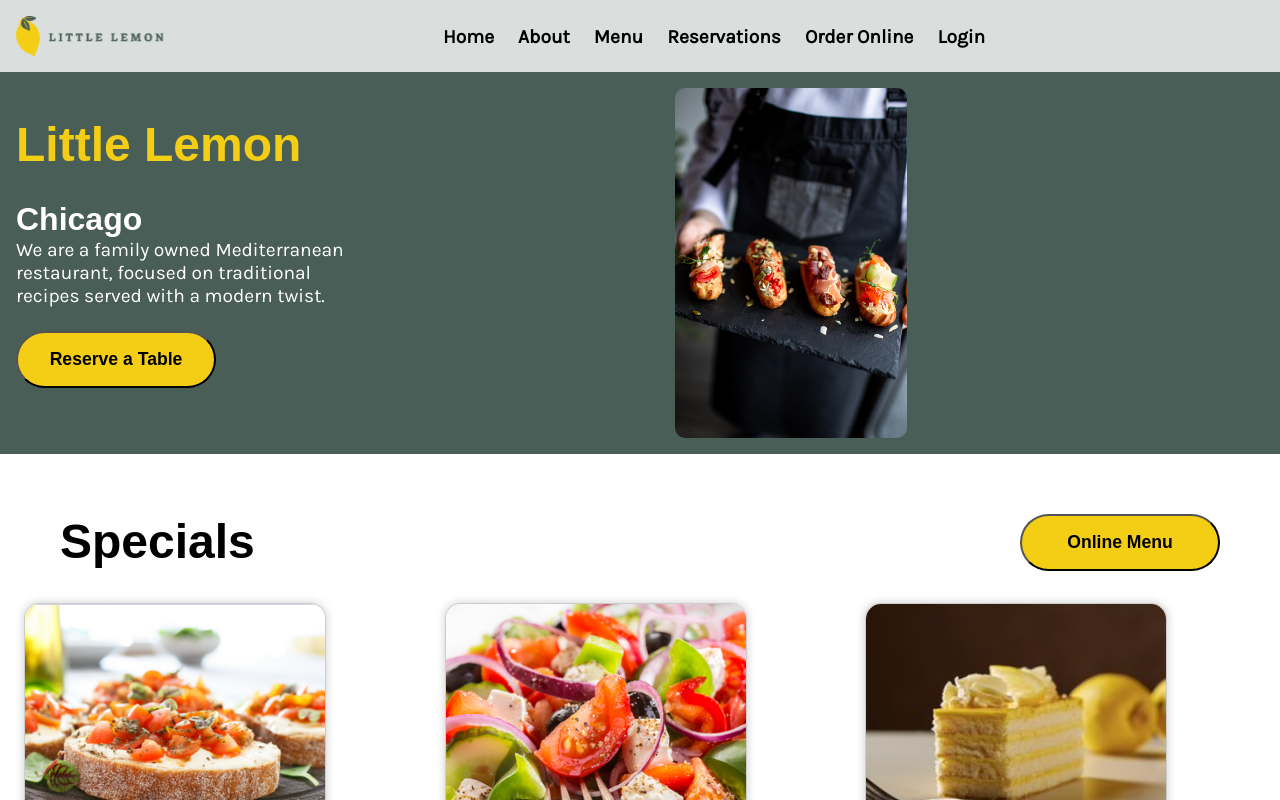
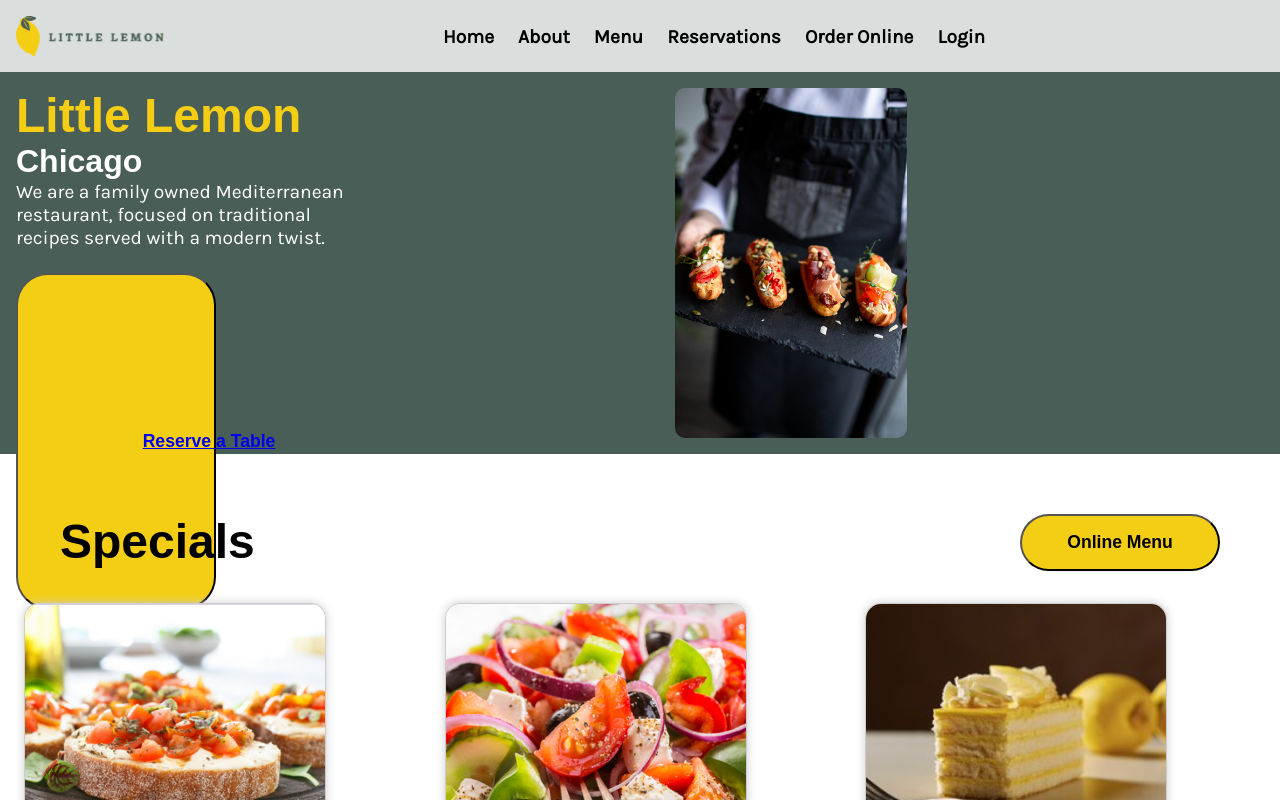
Before and after one commit to kegadev/ml-capstone, a React (Create React App) app: page / in a window 1280 px wide. Shown: the top 800 px of the page. Built offline with nearby package versions, Linux system fonts and the light colour scheme; a web font is replaced by a local one.

Commit message:
add routing to intro button

```diff
--- a/src/components/Intro.js
+++ b/src/components/Intro.js
@@ -1,4 +1,5 @@
 import restaurantFood from "../assets/restaurant_food.jpg";
+import { Link } from "react-router-dom";
 const Intro = () => {
   return (
     <div className="intro">
@@ -9,7 +10,9 @@
           We are a family owned Mediterranean restaurant, focused on traditional
           recipes served with a modern twist.
         </p>
-        <button>Reserve a Table</button>
+        <button>
+          <Link to="/booking">Reserve a Table</Link>
+        </button>
       </div>
       <img src={restaurantFood} alt="Restaurant food" />
     </div>
```
